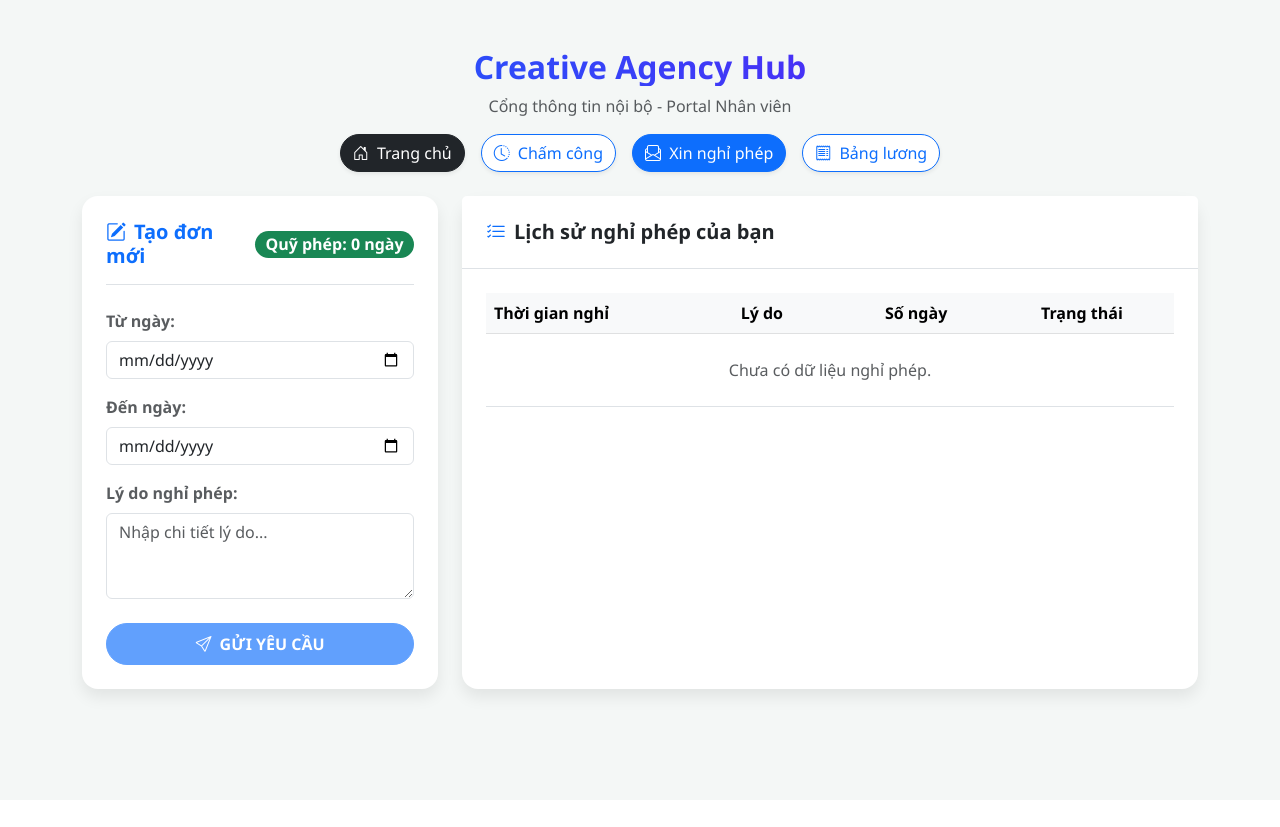
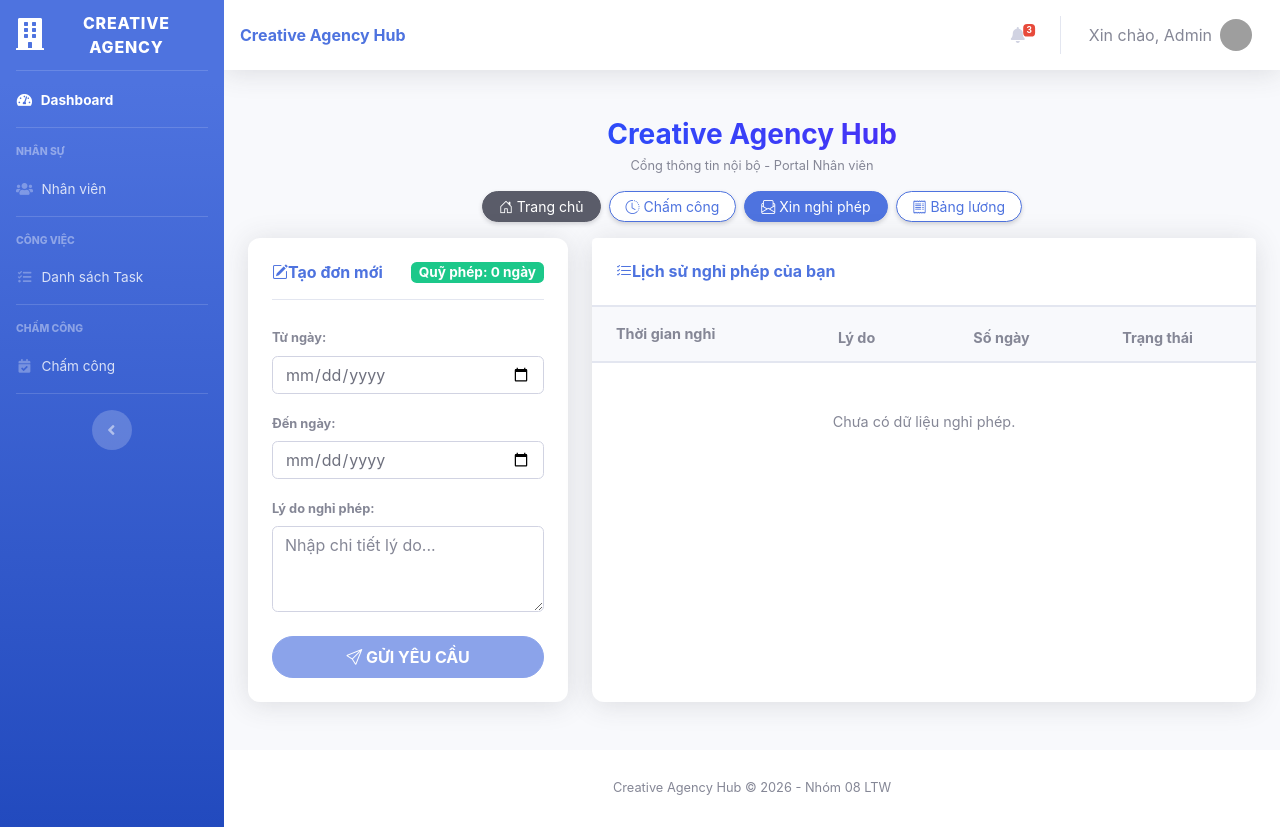
Before and after one commit to Minhhieu3012/creative-agency-hub, a PHP site: page /LTW/pages/leave_request.php in a window 1280 px wide. Before the commit the page ends 707 px from the top, so only its background shows below. Run offline with PHP 8.4, Linux system fonts and the light colour scheme; data that the repository does not hold is empty; grey boxes are pictures that could not be loaded.

Commit message:
leave_request update interface

```diff
--- a/pages/leave_request.php
+++ b/pages/leave_request.php
@@ -48,20 +48,27 @@ $requests = $stmtRequests->fetchAll();
 <html lang="vi">
 
 <head>
-  <meta charset="UTF-8">
+  <meta charset="utf-8">
+  <meta name="viewport" content="width=device-width, initial-scale=1, shrink-to-fit=no">
   <title>Xin Nghỉ Phép - Creative Agency Hub</title>
-  <link href="https://cdn.jsdelivr.net/npm/bootstrap@5.3.0/dist/css/bootstrap.min.css" rel="stylesheet">
+
+  <link href="../assets/vendor/fontawesome-free/css/all.min.css" rel="stylesheet">
+  <link href="../assets/css/sb-admin-2.min.css" rel="stylesheet">
   <link rel="stylesheet" href="https://cdn.jsdelivr.net/npm/bootstrap-icons@1.11.1/font/bootstrap-icons.css">
+
   <style>
-  body {
-    background-color: #f4f7f6;
-    font-family: 'Segoe UI', Tahoma, Geneva, Verdana, sans-serif;
+  .fw-bold {
+    font-weight: 700 !important;
+  }
+
+  .rounded-3 {
+    border-radius: 0.75rem !important;
   }
 
   .card-custom {
     border: none;
-    border-radius: 1rem;
-    box-shadow: 0 0.5rem 1rem rgba(0, 0, 0, 0.08);
+    border-radius: 0.75rem;
+    box-shadow: 0 0.15rem 1.75rem 0 rgba(58, 59, 69, 0.15);
   }
 
   .text-gradient {
@@ -72,91 +79,130 @@ $requests = $stmtRequests->fetchAll();
   </style>
 </head>
 
-<body class="py-5">
+<body id="page-top">
 
-  <div class="container">
-    <div class="row mb-4">
+  <div id="wrapper">
+    <?php include('../components/sidebar.php'); ?>
+
+    <div id="content-wrapper" class="d-flex flex-column bg-light">
+      <div id="content">
+        <?php include('../components/navbar.php'); ?>
+
+        <div class="container-fluid py-4">
+
+          <div class="row mb-3">
             <div class="col-12 text-center">
-        <h2 class="fw-bold text-gradient">Creative Agency Hub</h2>
-        <p class="text-muted mb-3">Cổng thông tin nội bộ - Portal Nhân viên</p>
-        <div class="d-flex justify-content-center gap-3">
-          <a href="http://localhost/LTW/creative-agency-hub" class="btn btn-dark rounded-pill shadow-sm"><i
-              class="bi bi-house-door me-1"></i> Trang chủ</a>
-          <a href="attendance.php" class="btn btn-outline-primary rounded-pill shadow-sm bg-white"><i
+              <h3 class="fw-bold text-gradient mb-1">Creative Agency Hub</h3>
+              <p class="text-muted small mb-3">Cổng thông tin nội bộ - Portal Nhân viên</p>
+
+              <div class="d-flex justify-content-center flex-wrap" style="gap: 8px;">
+                <a href="http://localhost/LTW/creative-agency-hub"
+                  class="btn btn-sm btn-dark rounded-pill shadow-sm px-3"><i class="bi bi-house-door me-1"></i> Trang
+                  chủ</a>
+                <a href="attendance.php" class="btn btn-sm btn-outline-primary rounded-pill shadow-sm bg-white px-3"><i
                     class="bi bi-clock-history me-1"></i> Chấm công</a>
-          <a href="leave_request.php" class="btn btn-primary rounded-pill shadow-sm"><i
+                <a href="leave_request.php" class="btn btn-sm btn-primary rounded-pill shadow-sm px-3"><i
                     class="bi bi-envelope-paper me-1"></i> Xin nghỉ phép</a>
-          <a href="payroll_summary.php" class="btn btn-outline-primary rounded-pill shadow-sm bg-white"><i
+                <a href="payroll_summary.php"
+                  class="btn btn-sm btn-outline-primary rounded-pill shadow-sm bg-white px-3"><i
                     class="bi bi-receipt me-1"></i> Bảng lương</a>
               </div>
             </div>
           </div>
 
+          <div class="row align-items-stretch">
+
+            <div class="col-lg-4 mb-4">
+              <div class="card card-custom h-100">
+                <div class="card-body p-4">
+                  <div class="d-flex justify-content-between align-items-center mb-4 border-bottom pb-3">
+                    <h6 class="fw-bold text-primary mb-0"><i class="bi bi-pencil-square me-2"></i>Tạo đơn mới</h6>
+                    <span class="badge badge-success px-2 py-1" style="font-size: 0.85rem;">Quỹ phép:
+                      <?= $leave_balance ?> ngày</span>
+                  </div>
+
                   <?php if (isset($_SESSION['flash_msg'])): ?>
-    <div class="alert alert-<?= $_SESSION['flash_type'] ?> alert-dismissible fade show rounded-4 text-center"
+                  <div
+                    class="alert alert-<?= $_SESSION['flash_type'] ?> alert-dismissible fade show text-left rounded-3 small py-2 px-3 mb-3"
                     role="alert">
-      <?= $_SESSION['flash_msg'] ?>
-      <button type="button" class="btn-close" data-bs-dismiss="alert"></button>
+                    <i class="bi bi-info-circle-fill me-1"></i> <?= $_SESSION['flash_msg'] ?>
+                    <button type="button" class="close p-2" data-dismiss="alert" aria-label="Close">
+                      <span aria-hidden="true">&times;</span>
+                    </button>
                   </div>
                   <?php unset($_SESSION['flash_msg']); unset($_SESSION['flash_type']); endif; ?>
 
-    <div class="row g-4">
-      <div class="col-lg-4">
-        <div class="card card-custom h-100">
-          <div class="card-body p-4">
-            <div class="d-flex justify-content-between align-items-center mb-4 border-bottom pb-3">
-              <h5 class="fw-bold text-primary mb-0"><i class="bi bi-pencil-square me-2"></i>Tạo đơn mới</h5>
-              <span class="badge bg-success fs-6 rounded-pill">Quỹ phép: <?= $leave_balance ?> ngày</span>
+                  <form method="POST">
+                    <div class="form-group mb-3">
+                      <label class="font-weight-bold text-muted small">Từ ngày:</label>
+                      <input type="date" name="start_date" class="form-control" required min="<?= date('Y-m-d') ?>">
                     </div>
-            <form method="POST">
-              <div class="mb-3"><label class="form-label fw-bold text-muted">Từ ngày:</label><input type="date"
-                  name="start_date" class="form-control" required min="<?= date('Y-m-d') ?>"></div>
-              <div class="mb-3"><label class="form-label fw-bold text-muted">Đến ngày:</label><input type="date"
-                  name="end_date" class="form-control" required min="<?= date('Y-m-d') ?>"></div>
-              <div class="mb-4"><label class="form-label fw-bold text-muted">Lý do nghỉ phép:</label><textarea
-                  name="reason" class="form-control" rows="3" required placeholder="Nhập chi tiết lý do..."></textarea>
+                    <div class="form-group mb-3">
+                      <label class="font-weight-bold text-muted small">Đến ngày:</label>
+                      <input type="date" name="end_date" class="form-control" required min="<?= date('Y-m-d') ?>">
                     </div>
-              <button type="submit" name="submit_leave" class="btn btn-primary w-100 rounded-pill py-2 fw-bold"
-                <?= $leave_balance <= 0 ? 'disabled' : '' ?>><i class="bi bi-send me-1"></i> GỬI YÊU CẦU</button>
+                    <div class="form-group mb-4">
+                      <label class="font-weight-bold text-muted small">Lý do nghỉ phép:</label>
+                      <textarea name="reason" class="form-control" rows="3" required
+                        placeholder="Nhập chi tiết lý do..."></textarea>
+                    </div>
+                    <button type="submit" name="submit_leave"
+                      class="btn btn-primary w-100 rounded-pill py-2 font-weight-bold"
+                      <?= $leave_balance <= 0 ? 'disabled' : '' ?>>
+                      <i class="bi bi-send me-1"></i> GỬI YÊU CẦU
+                    </button>
                   </form>
                 </div>
               </div>
             </div>
 
-      <div class="col-lg-8">
+            <div class="col-lg-8 mb-4">
               <div class="card card-custom h-100">
-          <div class="card-header bg-white p-4 border-bottom">
-            <h5 class="fw-bold mb-0"><i class="bi bi-list-check me-2 text-primary"></i>Lịch sử nghỉ phép của bạn</h5>
+                <div class="card-header bg-white p-4 border-bottom d-flex justify-content-between align-items-center">
+                  <h6 class="fw-bold mb-0 text-primary"><i class="bi bi-list-check me-2"></i>Lịch sử nghỉ phép của bạn
+                  </h6>
                 </div>
-          <div class="card-body p-4">
+                <div class="card-body p-0">
                   <div class="table-responsive">
-              <table class="table table-hover align-middle">
-                <thead class="table-light">
+                    <table class="table table-hover align-middle mb-0" style="font-size: 0.9rem;">
+                      <thead class="bg-light text-muted">
                         <tr>
-                    <th>Thời gian nghỉ</th>
+                          <th class="pl-4 py-3">Thời gian nghỉ</th>
                           <th>Lý do</th>
                           <th class="text-center">Số ngày</th>
-                    <th class="text-center">Trạng thái</th>
+                          <th class="text-center pr-4">Trạng thái</th>
                         </tr>
                       </thead>
                       <tbody>
                         <?php if(empty($requests)): ?>
                         <tr>
-                    <td colspan="4" class="text-center text-muted py-4">Chưa có dữ liệu nghỉ phép.</td>
+                          <td colspan="4" class="text-center text-muted py-5">Chưa có dữ liệu nghỉ phép.</td>
                         </tr>
                         <?php else: foreach($requests as $req): $d = (strtotime($req['end_date']) - strtotime($req['start_date'])) / 86400 + 1; ?>
                         <tr>
-                    <td><strong><?= date('d/m/Y', strtotime($req['start_date'])) ?></strong> <br><small
-                        class="text-muted">đến <?= date('d/m/Y', strtotime($req['end_date'])) ?></small></td>
-                    <td><?= htmlspecialchars($req['reason']) ?></td>
-                    <td class="text-center"><span class="badge bg-secondary"><?= $d ?> ngày</span></td>
+                          <td class="pl-4 py-3">
+                            <strong class="text-dark"><?= date('d/m/Y', strtotime($req['start_date'])) ?></strong> <br>
+                            <small class="text-muted">đến <?= date('d/m/Y', strtotime($req['end_date'])) ?></small>
+                          </td>
+                          <td style="max-width: 250px;">
+                            <span class="d-inline-block text-truncate w-100 text-muted"
+                              title="<?= htmlspecialchars($req['reason']) ?>">
+                              <?= htmlspecialchars($req['reason']) ?>
+                            </span>
+                          </td>
                           <td class="text-center">
-                      <?php if($req['status'] == 'Pending'): ?><span class="badge bg-warning text-dark rounded-pill"><i
-                          class="bi bi-hourglass-split"></i> Chờ duyệt</span>
-                      <?php elseif($req['status'] == 'Approved'): ?><span class="badge bg-success rounded-pill"><i
-                          class="bi bi-check-circle"></i> Đã duyệt</span>
-                      <?php else: ?><span class="badge bg-danger rounded-pill"><i class="bi bi-x-circle"></i> Từ
-                        chối</span><?php endif; ?>
+                            <span class="badge badge-secondary px-2 py-1"><?= $d ?> ngày</span>
+                          </td>
+                          <td class="text-center pr-4">
+                            <?php if($req['status'] == 'Pending'): ?>
+                            <span class="badge badge-warning text-dark px-2 py-1"><i class="bi bi-hourglass-split"></i>
+                              Chờ duyệt</span>
+                            <?php elseif($req['status'] == 'Approved'): ?>
+                            <span class="badge badge-success px-2 py-1"><i class="bi bi-check-circle"></i> Đã
+                              duyệt</span>
+                            <?php else: ?>
+                            <span class="badge badge-danger px-2 py-1"><i class="bi bi-x-circle"></i> Từ chối</span>
+                            <?php endif; ?>
                           </td>
                         </tr>
                         <?php endforeach; endif; ?>
@@ -166,8 +212,21 @@ $requests = $stmtRequests->fetchAll();
                 </div>
               </div>
             </div>
+
           </div>
         </div>
+
+      </div>
+
+      <?php include('../components/footer.php'); ?>
+
+    </div>
+  </div>
+
+  <script src="../assets/vendor/jquery/jquery.min.js"></script>
+  <script src="../assets/vendor/bootstrap/js/bootstrap.bundle.min.js"></script>
+  <script src="../assets/js/sb-admin-2.min.js"></script>
+
 </body>
 
 </html>
```
Lines whose indentation alone changed are shown as unchanged.
